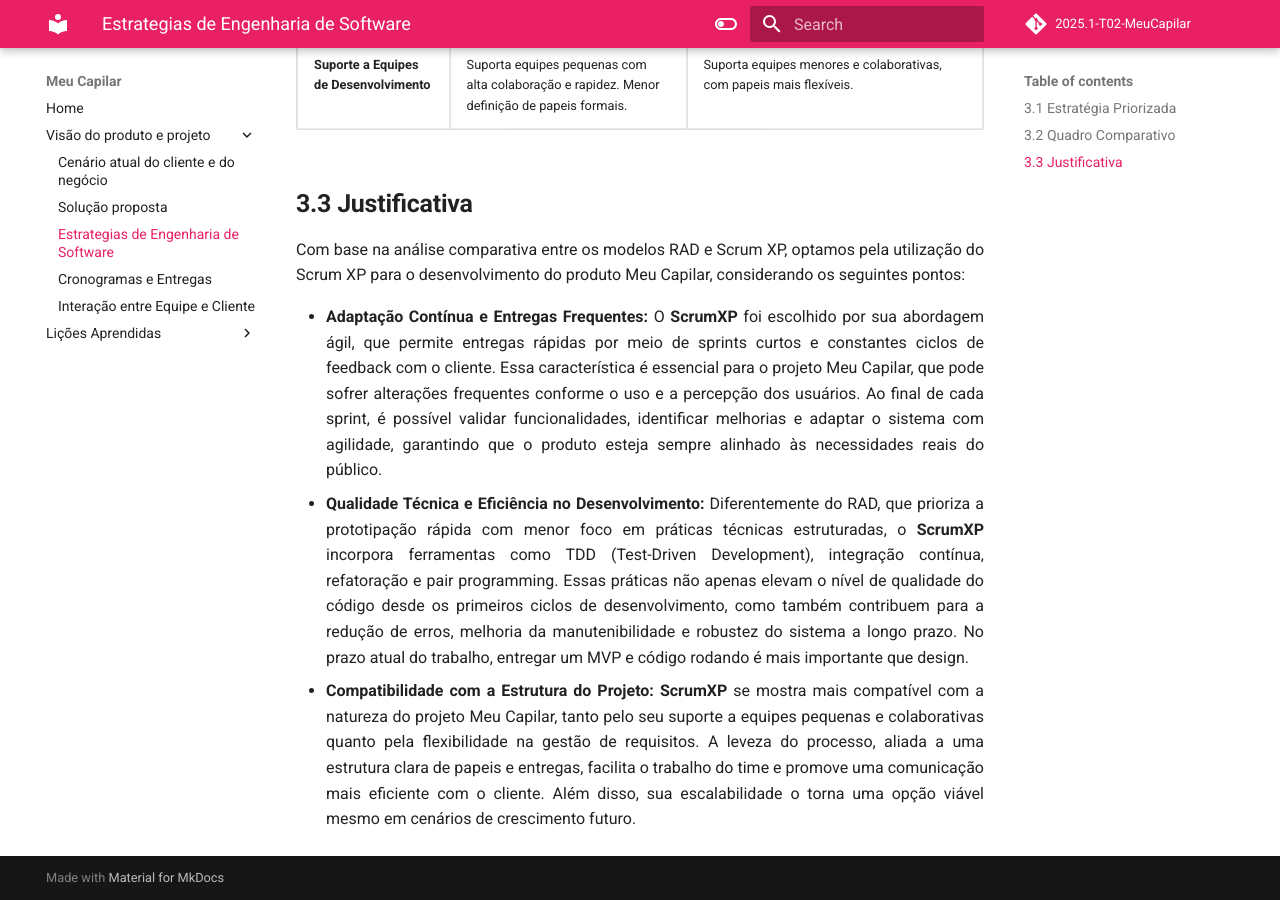
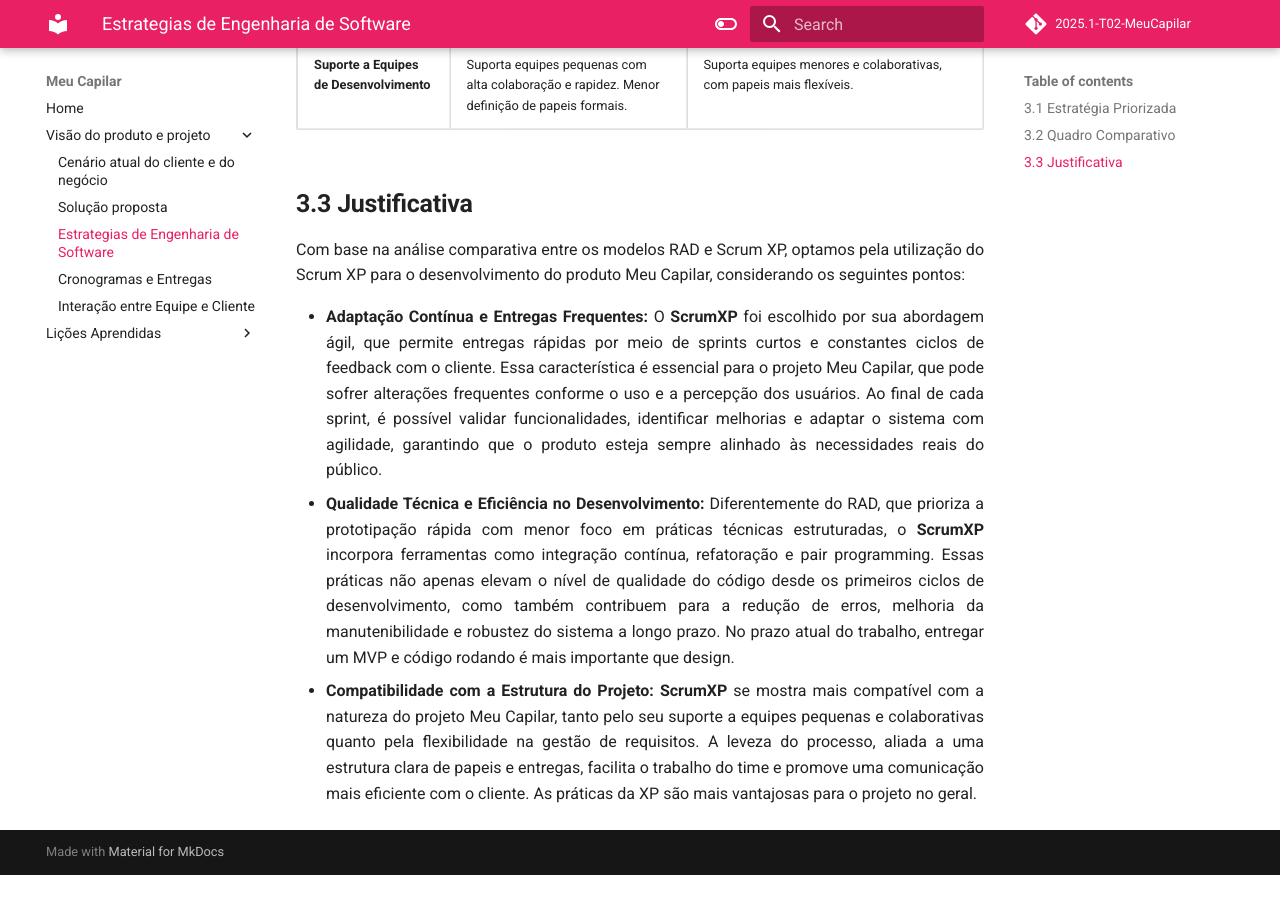
Before and after one commit to mdsreq-fga-unb/2025.1-T02-MeuCapilar, an MkDocs documentation site: the page built from docs/unidade1/sessao3.md, in a window 1280 px wide and 900 px high, scrolled down 1849 px. Built offline with MkDocs 1.6.1 and Material for MkDocs 9.7.7, drawn with Linux system fonts in a browser that asks for light colours; comment, search, counter and statistics services are not loaded; after the commit the page ends 2724 px from its top, so only the background shows below that; some of the changed text lies outside the part shown.

Commit message:
FIX: Correção de textos da documentação

```diff
--- a/docs/unidade1/sessao3.md
+++ b/docs/unidade1/sessao3.md
@@ -95,6 +95,6 @@ O Quadro, a seguir, apresenta algumas características que podem ser relacionada
 
 <ul>
     <li style="text-align: justify;"><strong>Adaptação Contínua e Entregas Frequentes:</strong> O <strong>ScrumXP</strong> foi escolhido por sua abordagem ágil, que permite entregas rápidas por meio de sprints curtos e constantes ciclos de feedback com o cliente. Essa característica é essencial para o projeto Meu Capilar, que pode sofrer alterações frequentes conforme o uso e a percepção dos usuários. Ao final de cada sprint, é possível validar funcionalidades, identificar melhorias e adaptar o sistema com agilidade, garantindo que o produto esteja sempre alinhado às necessidades reais do público.</li>
-    <li style="text-align: justify;"><strong>Qualidade Técnica e Eficiência no Desenvolvimento:</strong> Diferentemente do RAD, que prioriza a prototipação rápida com menor foco em práticas técnicas estruturadas, o <strong>ScrumXP</strong> incorpora ferramentas como TDD (Test-Driven Development), integração contínua, refatoração e pair programming. Essas práticas não apenas elevam o nível de qualidade do código desde os primeiros ciclos de desenvolvimento, como também contribuem para a redução de erros, melhoria da manutenibilidade e robustez do sistema a longo prazo. No prazo atual do trabalho, entregar um MVP e código rodando é mais importante que design.</li>
-    <li style="text-align: justify;"><strong>Compatibilidade com a Estrutura do Projeto:</strong><strong> ScrumXP</strong> se mostra mais compatível com a natureza do projeto Meu Capilar, tanto pelo seu suporte a equipes pequenas e colaborativas quanto pela flexibilidade na gestão de requisitos. A leveza do processo, aliada a uma estrutura clara de papeis e entregas, facilita o trabalho do time e promove uma comunicação mais eficiente com o cliente. Além disso, sua escalabilidade o torna uma opção viável mesmo em cenários de crescimento futuro.</li>
+    <li style="text-align: justify;"><strong>Qualidade Técnica e Eficiência no Desenvolvimento:</strong> Diferentemente do RAD, que prioriza a prototipação rápida com menor foco em práticas técnicas estruturadas, o <strong>ScrumXP</strong> incorpora ferramentas como integração contínua, refatoração e pair programming. Essas práticas não apenas elevam o nível de qualidade do código desde os primeiros ciclos de desenvolvimento, como também contribuem para a redução de erros, melhoria da manutenibilidade e robustez do sistema a longo prazo. No prazo atual do trabalho, entregar um MVP e código rodando é mais importante que design.</li>
+    <li style="text-align: justify;"><strong>Compatibilidade com a Estrutura do Projeto:</strong><strong> ScrumXP</strong>  se mostra mais compatível com a natureza do projeto Meu Capilar, tanto pelo seu suporte a equipes pequenas e colaborativas quanto pela flexibilidade na gestão de requisitos. A leveza do processo, aliada a uma estrutura clara de papeis e entregas, facilita o trabalho do time e promove uma comunicação mais eficiente com o cliente. As práticas da XP são mais vantajosas para o projeto no geral.</li>
 </ul>
```
Also changed, not shown: other parts of docs/unidade1/sessao3.md (+1 -1 lines), docs/unidade1/sessao5.md (+1 -1 lines).
